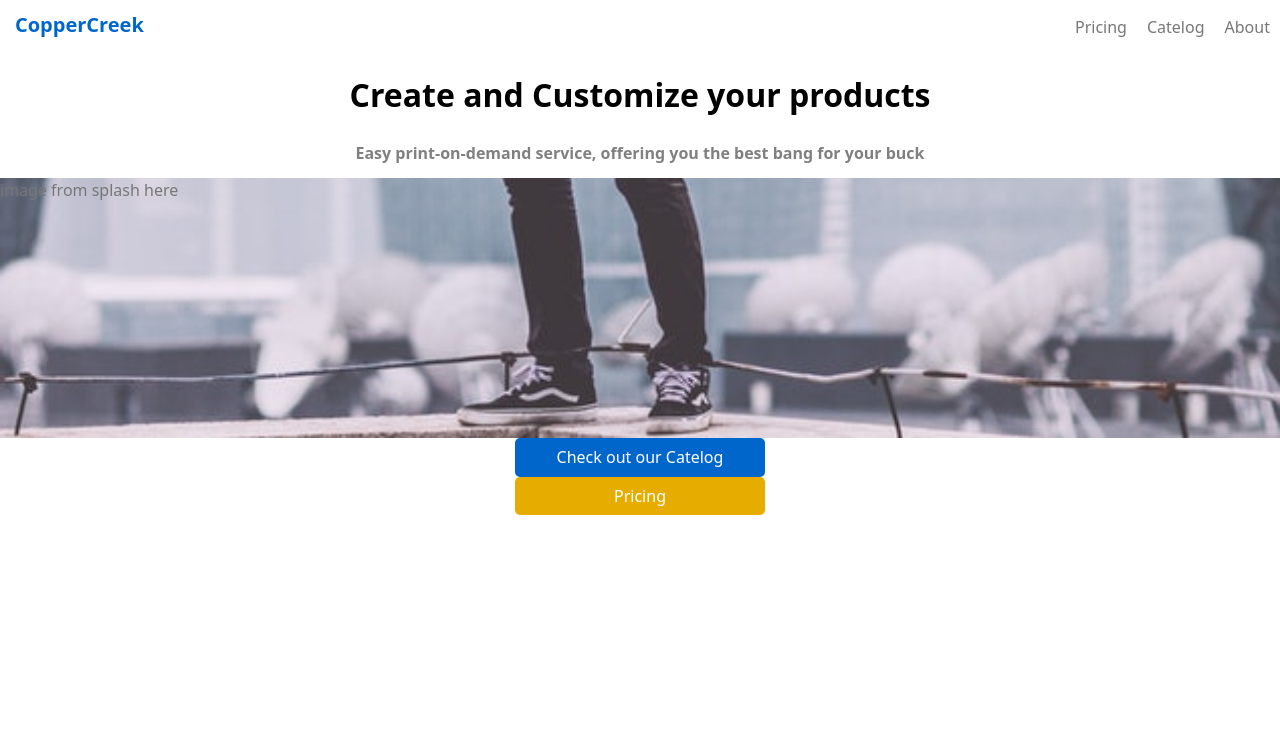
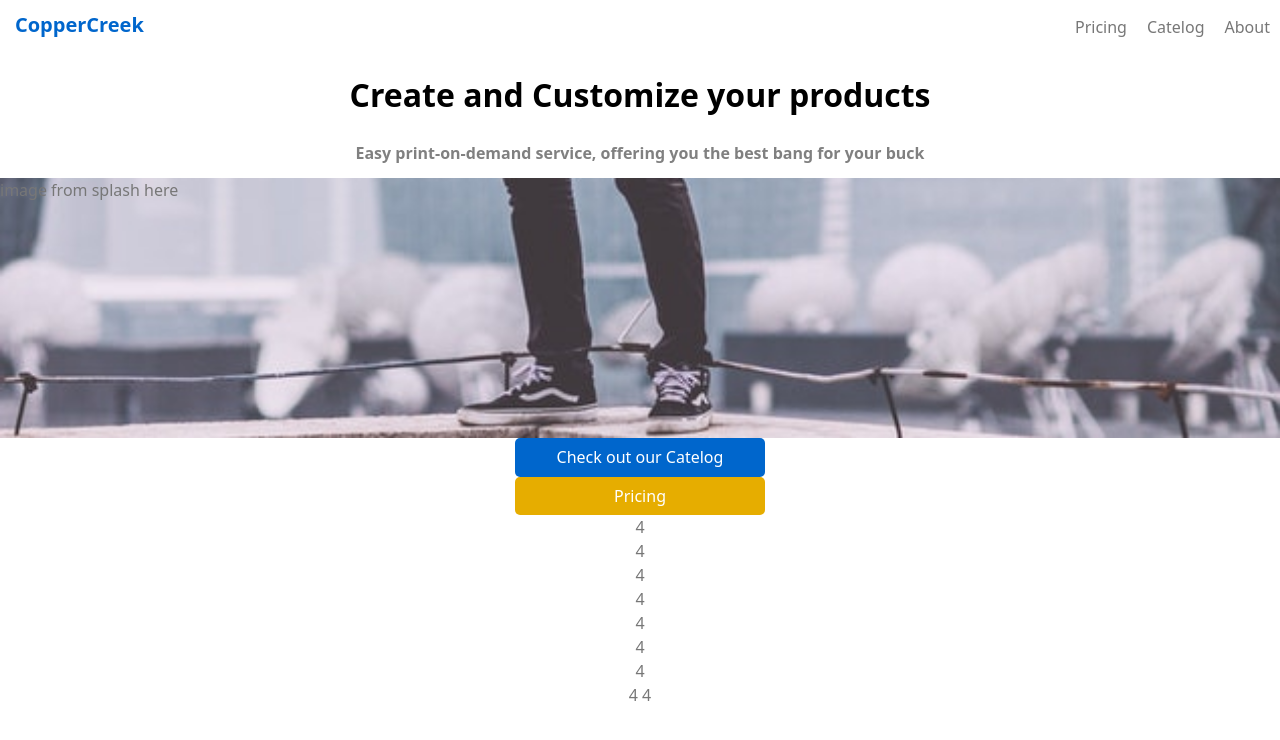
Before and after one commit to PwntasticKev/CopperCreek, a React (Create React App) app: page / in a window 1280 px wide. Shown: the top 740 px of the page. Built offline with nearby package versions, Linux system fonts and the light colour scheme.

Commit message:
fixed scrolling issue

```diff
--- a/src/screens/App/App.jsx
+++ b/src/screens/App/App.jsx
@@ -19,7 +19,6 @@ const GlobalStyle = createGlobalStyle`
   }
   body {
     margin: 0;
-    overflow: hidden;
     font-family: system-ui;
 	color: #777;
     line-height: 1.5;
--- a/src/screens/App/screens/Homepage/Homepage.js
+++ b/src/screens/App/screens/Homepage/Homepage.js
@@ -40,7 +40,7 @@ state = {
 
   render() {
 	return (
-	  <div>
+	  <div style={{overflow: "scroll"}}>
 	  	<H1>Create and Customize your products</H1>
 		<H1subtext>Easy print-on-demand service, offering you the best bang for your buck</H1subtext>
 		<SplashImg src={ Splash }>image from splash here</SplashImg>
@@ -51,6 +51,14 @@ state = {
 			<Link to="/catelog">
 				<Button style={ BUTTONS.secondary }>Pricing</Button>
 			</Link>
+			<div>4</div>
+			<div>4</div>
+			<div>4</div>
+			<div>4</div>
+			<div>4</div>
+			<div>4</div>
+			<div>4</div>
+			<div>4	4	</div>
 		</ButtonWrapper>
 	  </div>
 	)
```
